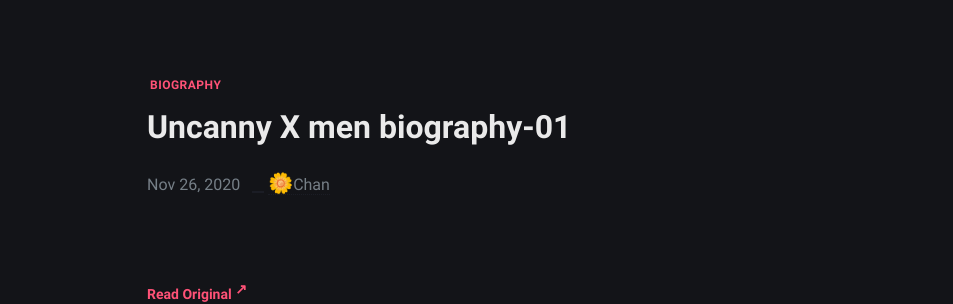
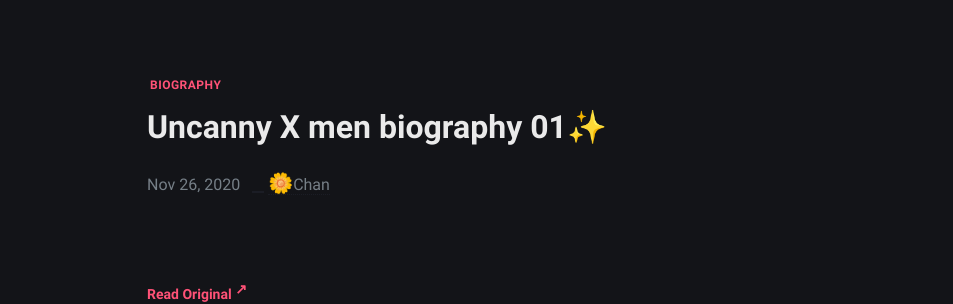
Before and after one commit to iwdstry/yeieje, a Jekyll site: the page built from _posts/Uncanny-xmen-biography-01/2020-11-26-Uncanny-xmen-biography-01.md, in a window 1280 px wide and 900 px high. Shown: the part 131-435 px from the top of the window, without its empty margins (163-1116 px from the left). Built offline with Jekyll 4.4.1, drawn with Linux system fonts in a browser that asks for light colours; some web fonts are replaced.

```diff
--- a/_posts/Uncanny-xmen-biography-01/2020-11-26-Uncanny-xmen-biography-01.md
+++ b/_posts/Uncanny-xmen-biography-01/2020-11-26-Uncanny-xmen-biography-01.md
@@ -1,6 +1,6 @@
 ---
 layout: post
-title: Uncanny X men biography-01
+title: Uncanny X men biography 01✨
 date: 2020-11-26
 modified: 2020-11-26
 description: .
```
